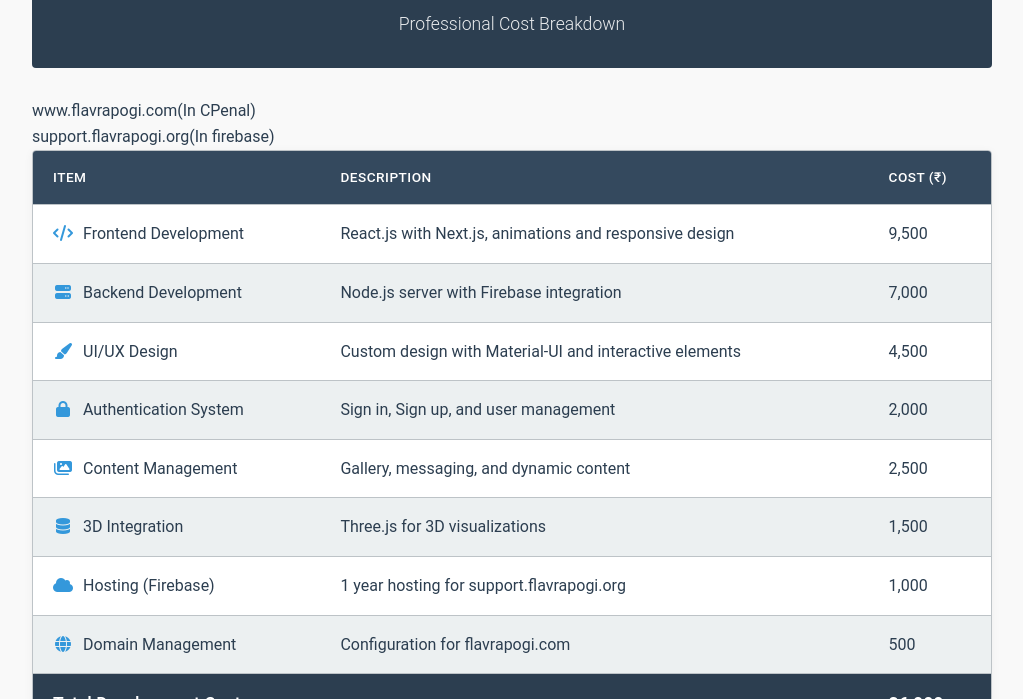
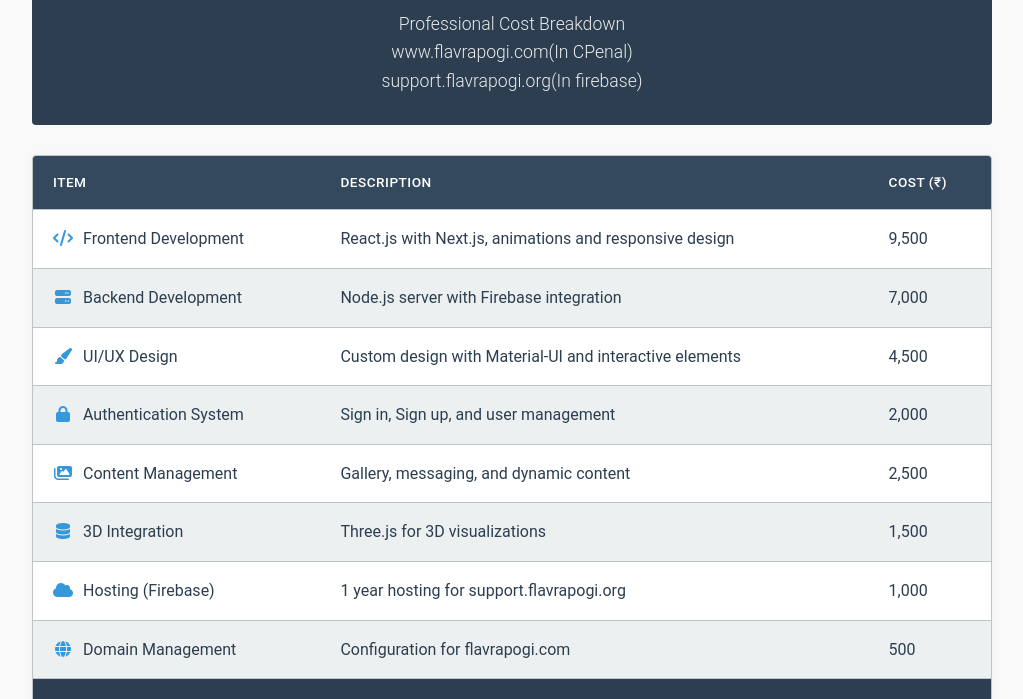
Before and after one commit to amreshbhuya/www.amresh.com, a plain HTML site: page flavrapogiwebcost.html in a window 1280 px wide. Shown: the part 101-800 px from the top of the page, without its empty margins (128-1151 px from the left). Drawn offline with Linux system fonts and the light colour scheme.

Commit message:
Update flavrapogiwebcost.html

```diff
--- a/flavrapogiwebcost.html
+++ b/flavrapogiwebcost.html
@@ -295,9 +295,10 @@
         <header>
             <h1>FlavraPogi Support Website</h1>
             <p class="subtitle">Professional Cost Breakdown</p>
+              <p  class="subtitle">www.flavrapogi.com(In CPenal)</p>
+                <p class="subtitle">support.flavrapogi.org(In firebase)</p>
         </header>
-        <p>www.flavrapogi.com(In CPenal)</p>
-                <p>support.flavrapogi.org(In firebase)</p>
+
         <div class="cost-sheet">
             <table>
                 <thead>
```
